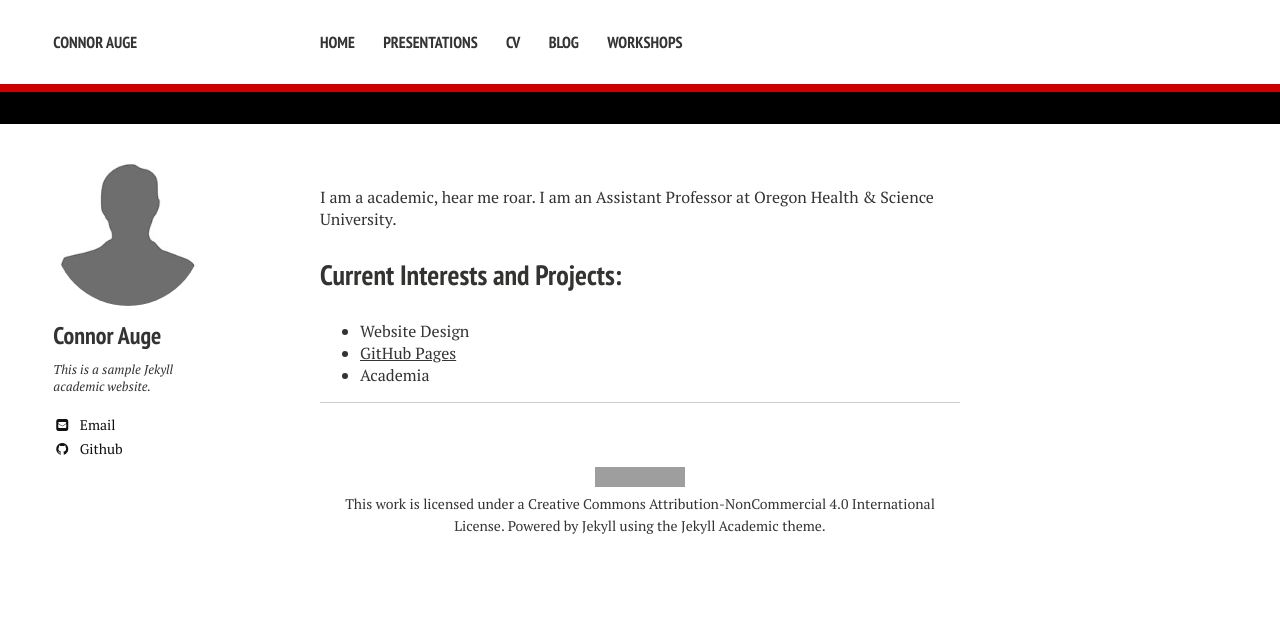
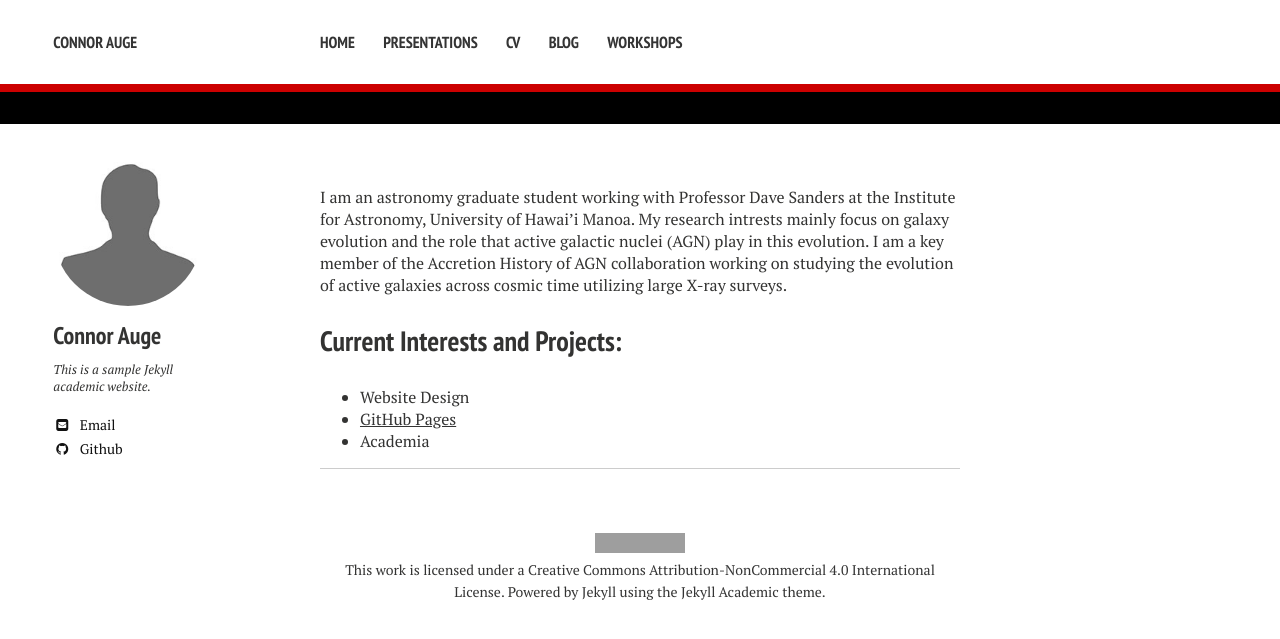
Before and after one commit to cwauge/cwauge.github.io, a Jekyll site: the page built from index.md, in a window 1280 px wide. Shown: the top 639 px of the page. Built offline with Jekyll 4.4.1, drawn with Linux system fonts in a browser that asks for light colours; nearby versions of some CDN libraries; grey boxes are pictures that could not be loaded.

Commit message:
Update index.md

```diff
--- a/index.md
+++ b/index.md
@@ -3,7 +3,7 @@ layout: page
 excerpt: "About Me..."
 ---
 
-I am a academic, hear me roar. I am an Assistant Professor at Oregon Health & Science University.
+I am an astronomy graduate student working with Professor Dave Sanders at the Institute for Astronomy, University of Hawai'i Manoa. My research intrests mainly focus on galaxy evolution and the role that active galactic nuclei (AGN) play in this evolution. I am a key member of the Accretion History of AGN collaboration working on studying the evolution of active galaxies across cosmic time utilizing large X-ray surveys.
 
 ## Current Interests and Projects:
 
```
